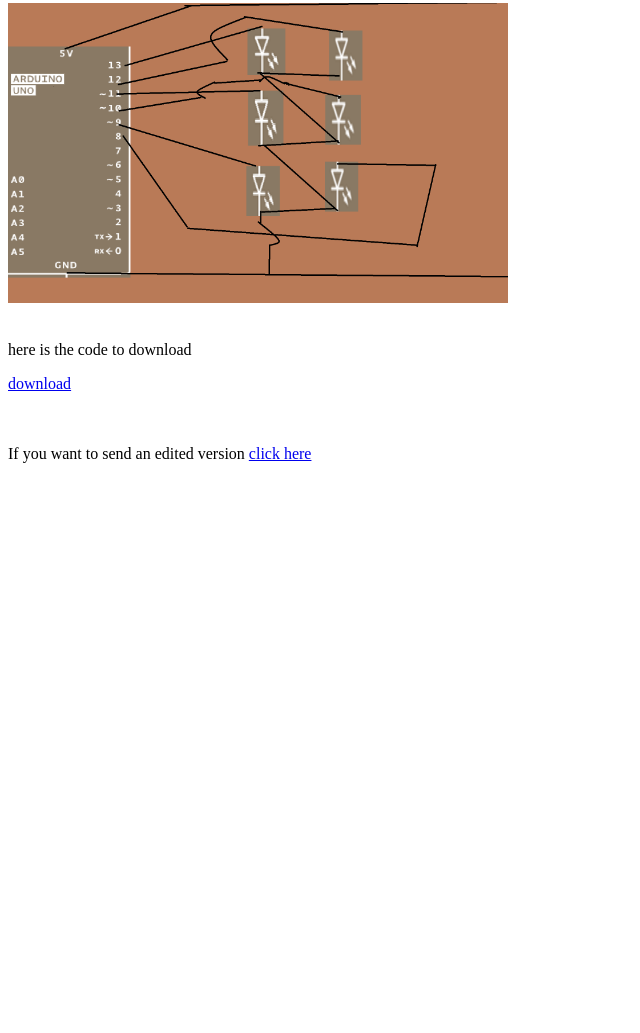
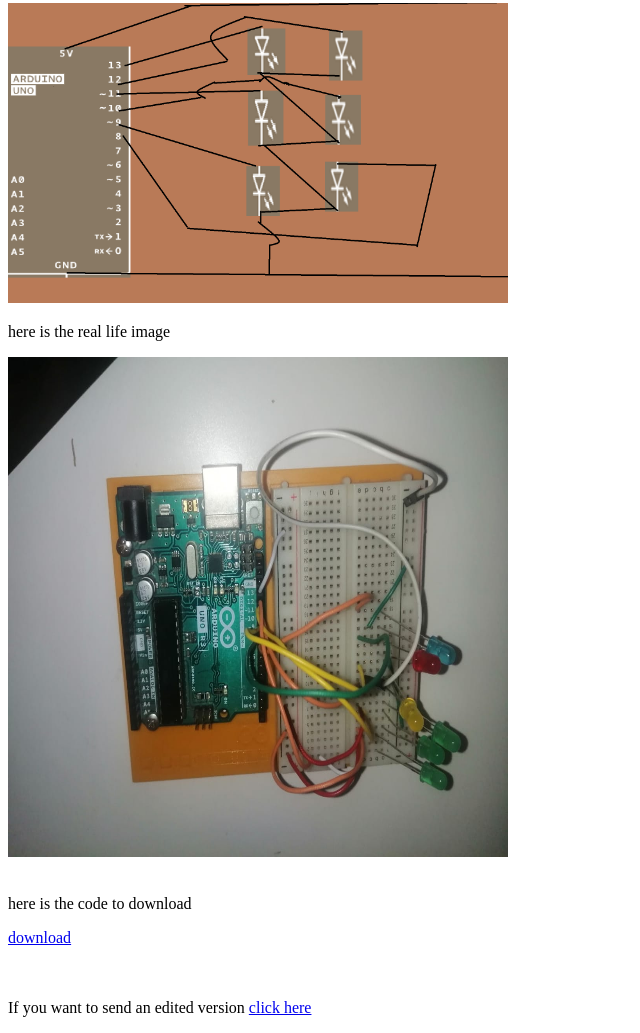
Before and after one commit to computerguybinary645/arduino-led-matrix-, a plain HTML site: page index.html in a window 1280 px wide. Shown: the part 213-1246 px from the top of the page, without its empty margins (0-640 px from the left). Before the commit the page ends 800 px from the top, so only its background shows below. Drawn offline with Linux system fonts and the light colour scheme.

Commit message:
added the real life image

```diff
--- a/index.html
+++ b/index.html
@@ -13,6 +13,8 @@
     <q>6 leds</q>
     <p>now here is the diagram !</p>
     <img src="githubDiagram.png" alt="diagram" width="500" height="300">
+    <p>here is the real life image</p>
+    <img src="otherimage.jpg" alt="the real life image" width="500" height="500">
     <br>
     <br>
     <p>here is the code to download</p>
```
